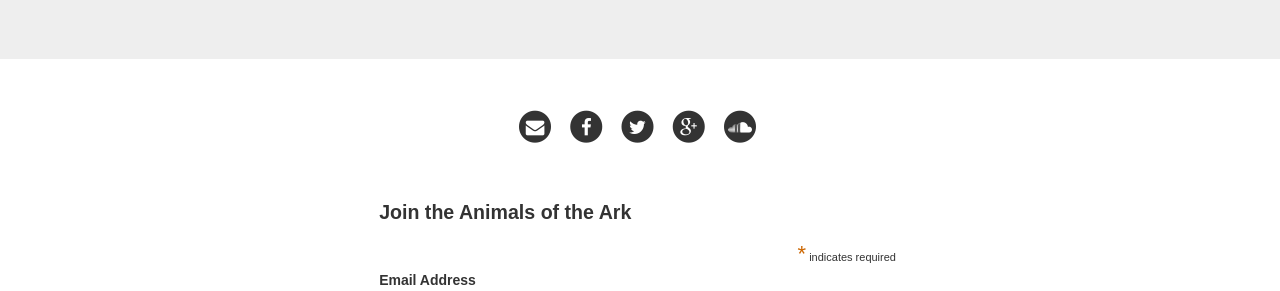
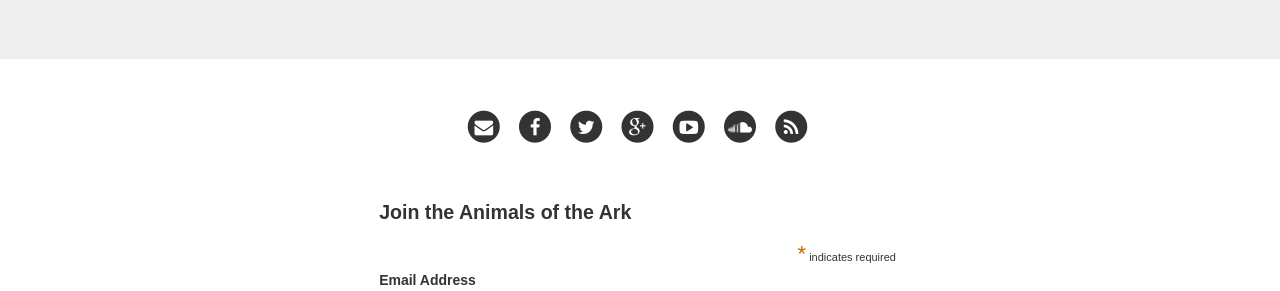
Before and after one commit to noahsarkmusic/noahsarkmusic.github.io, a Jekyll site: the page built from index.html, in a window 1280 px wide. Shown: the part 4040-4331 px from the top of the page. Built offline with Jekyll 4.4.1, drawn with Linux system fonts in a browser that asks for light colours; some web fonts are replaced; comment, search, counter and statistics services are not loaded.

Commit message:
Added youtube links

```diff
--- a/_layouts/blog.html
+++ b/_layouts/blog.html
@@ -98,6 +98,8 @@
                     <li> - </li>
                     <li><a href="https://plus.google.com/+noahsarkmusicofficial" target="_blank" class="no-link">Google+</a></li>
                     <li> - </li>
+                    <li><a href="http://www.youtube.com/c/noahsarkmusicofficial" target="_blank" class="no-link">YouTube</a></li>
+                    <li> - </li>
                     <li><a href="https://soundcloud.com/noahs-ark-music" target="_blank" class="no-link">SoundCloud</a></li>
                     <li> - </li>
                     <li><a href="mailto:mail@noahsarkmusic.com" class="no-link">Contact</a></li>
--- a/_layouts/default.html
+++ b/_layouts/default.html
@@ -86,6 +86,9 @@
                 </li>
                 <li>
                     <div class="g-follow" data-href="https://plus.google.com/+noahsarkmusicofficial" data-annotation="bubble" data-height="20" data-rel="publisher"></div>
+                </li>
+                <li>
+                    <div class="g-ytsubscribe" data-channelid="UCqHsNUwMAtEnEetKhC4I0yw" data-layout="default" data-count="default"></div>
                 </li>
             </ul>
         </div>
--- a/index.html
+++ b/index.html
@@ -217,10 +217,26 @@ title: Noah's Ark
                     </a>
                 </li>
                 <li>
+                    <a href="http://www.youtube.com/c/noahsarkmusicofficial" class="no-link" target="_blank">
+                        <span class="fa-stack fa-lg">
+                            <i class="fa fa-circle fa-stack-2x"></i>
+                            <i class="fa fa-youtube-play fa-stack-1x fa-inverse"></i>
+                        </span>
+                    </a>
+                </li>
+                <li>
                     <a href="https://soundcloud.com/noahs-ark-music" class="no-link" target="_blank">
                         <span class="fa-stack fa-lg">
                             <i class="fa fa-circle fa-stack-2x"></i>
                             <i class="fa fa-soundcloud fa-stack-1x fa-inverse"></i>
+                        </span>
+                    </a>
+                </li>
+                <li>
+                    <a href="/blog" class="no-link" target="_blank">
+                        <span class="fa-stack fa-lg">
+                            <i class="fa fa-circle fa-stack-2x"></i>
+                            <i class="fa fa-rss fa-stack-1x fa-inverse"></i>
                         </span>
                     </a>
                 </li>
```
